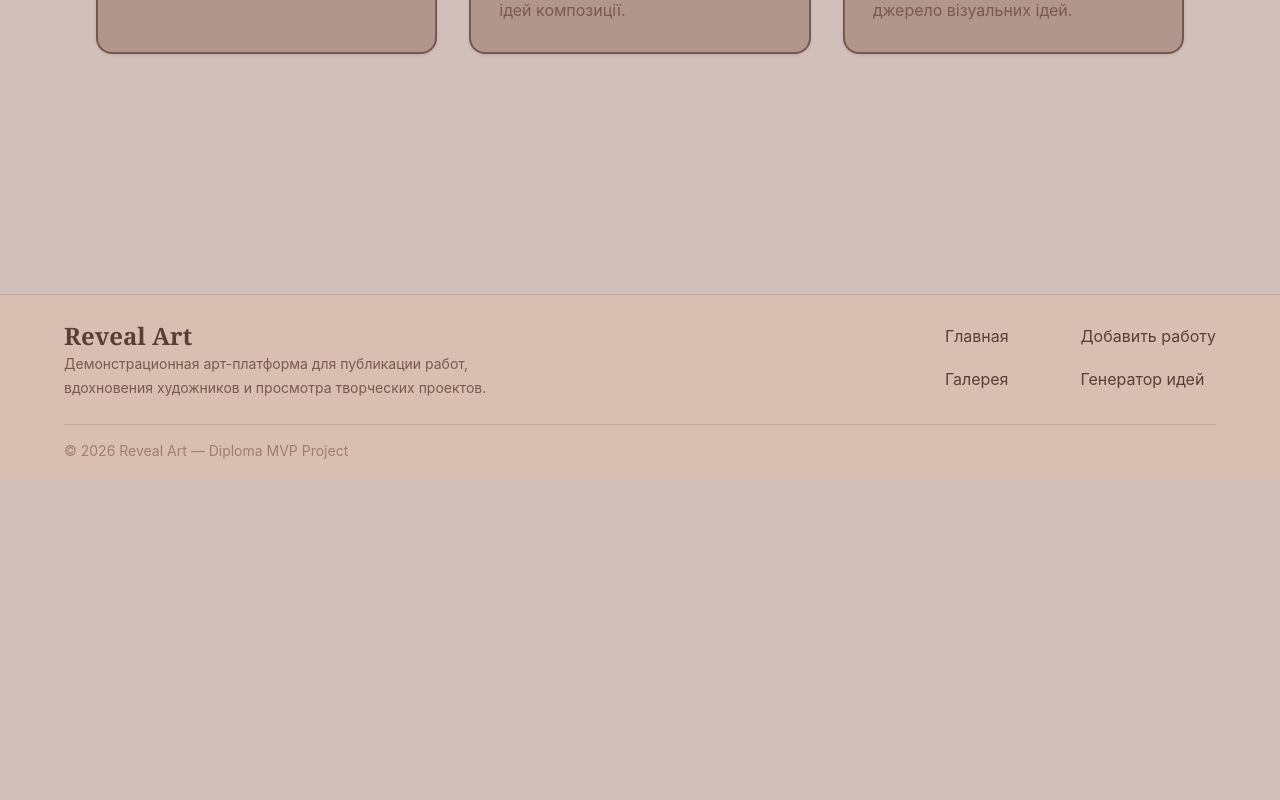
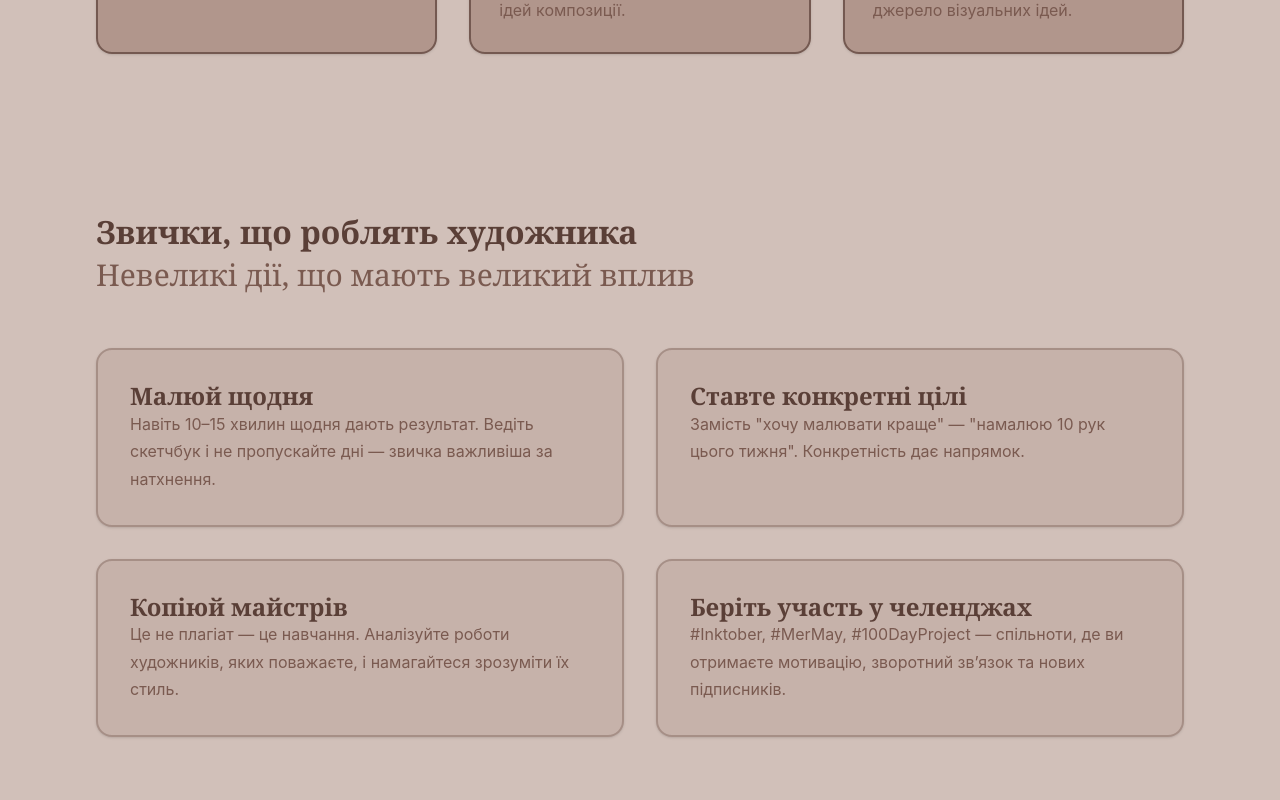
Before and after one commit to FFORqnvr/Reveal-Art, a React (Vite) app: page /ideas in a window 1280 px wide. Shown: the part 1100-1900 px from the top of the page. Before the commit the page ends 1581 px from the top, so only its background shows below. Built offline with nearby package versions, Linux system fonts and the light colour scheme.

Commit message:
artist habbit section

```diff
--- a/src/pages/IdeasPage.tsx
+++ b/src/pages/IdeasPage.tsx
@@ -3,6 +3,7 @@ import IdeaGeneratorForm from "../sections/ideas/IdeaGeneratorForm";
 import { ideaOptions } from "../data/IdeaOptions";
 import { generateIdea } from "../utils/generateIdea";
 import InspirationSourcesSection from "../sections/ideas/InspirationSourcesSection";
+import ArtistHabitsSection from "../sections/ideas/ArtistHabitsSection";
 
 const randomItem = (items: string[]) => {
   return items[Math.floor(Math.random() * items.length)];
@@ -57,6 +58,7 @@ export default function IdeasPage() {
         onGenerate={handleGenerateIdea}
       />
       <InspirationSourcesSection />
+      <ArtistHabitsSection />
     </main>
   );
 }
--- a/src/sections/home/HeroSection.tsx
+++ b/src/sections/home/HeroSection.tsx
@@ -4,7 +4,7 @@ import Button from "../../components/Button";
 export default function HeroSection() {
   return (
     <section className="relative min-h-[940px]">
-      <div className="relative z-10 mx-auto flex min-h-[560px] max-w-6xl items-center px-4 pt-[280px] md:px-8">
+      <div className="relative z-10 mx-auto flex min-h-[560px] max-w-6xl items-center px-4 pt-[280px] md:px-1">
         <div className="max-w-xl border-l border-[var(--color-primary)] pl-8">
           <h1 className="font-[var(--font-heading)] text-5xl font-bold leading-tight text-[var(--color-text-primary)] md:text-6xl">
             Вітаємо у світі<br/>цифрової творчості
--- /dev/null
+++ b/src/sections/ideas/ArtistHabitsSection.tsx
@@ -0,0 +1,58 @@
+const habits = [
+  {
+    title: "Малюй щодня",
+    text: "Навіть 10–15 хвилин щодня дають результат. Ведіть скетчбук і не пропускайте дні — звичка важливіша за натхнення.",
+  },
+  {
+    title: "Ставте конкретні цілі",
+    text: 'Замість "хочу малювати краще" — "намалюю 10 рук цього тижня". Конкретність дає напрямок.',
+  },
+  {
+    title: "Копіюй майстрів",
+    text: "Це не плагіат — це навчання. Аналізуйте роботи художників, яких поважаєте, і намагайтеся зрозуміти їх стиль.",
+  },
+  {
+    title: "Беріть участь у челенджах",
+    text: "#Inktober, #MerMay, #100DayProject — спільноти, де ви отримаєте мотивацію, зворотний зв’язок та нових підписників.",
+  },
+];
+
+export default function ArtistHabitsSection() {
+  return (
+    <section className="mx-auto max-w-6xl px-4 py-20 md:px-8">
+      <h2
+        className="text-4xl font-bold text-[var(--color-text-primary)]"
+        style={{ fontFamily: "var(--font-heading)" }}
+      >
+        Звички, що роблять художника
+      </h2>
+
+      <p
+        className="mt-4 text-3xl text-[var(--color-text-secondary)]"
+        style={{ fontFamily: "var(--font-heading)" }}
+      >
+        Невеликі дії, що мають великий вплив
+      </p>
+
+      <div className="mt-12 grid gap-8 md:grid-cols-2">
+        {habits.map((habit) => (
+          <article
+            key={habit.title}
+            className="rounded-2xl border-2 border-[var(--color-text-primary)]/30    bg-[var(--color-primary)]/15 p-8 shadow-sm"
+          >
+            <h3
+              className="text-3xl font-bold text-[var(--color-text-primary)]"
+              style={{ fontFamily: "var(--font-heading)" }}
+            >
+              {habit.title}
+            </h3>
+
+            <p className="mt-4 leading-8 text-[var(--color-text-secondary)]">
+              {habit.text}
+            </p>
+          </article>
+        ))}
+      </div>
+    </section>
+  );
+}
```
